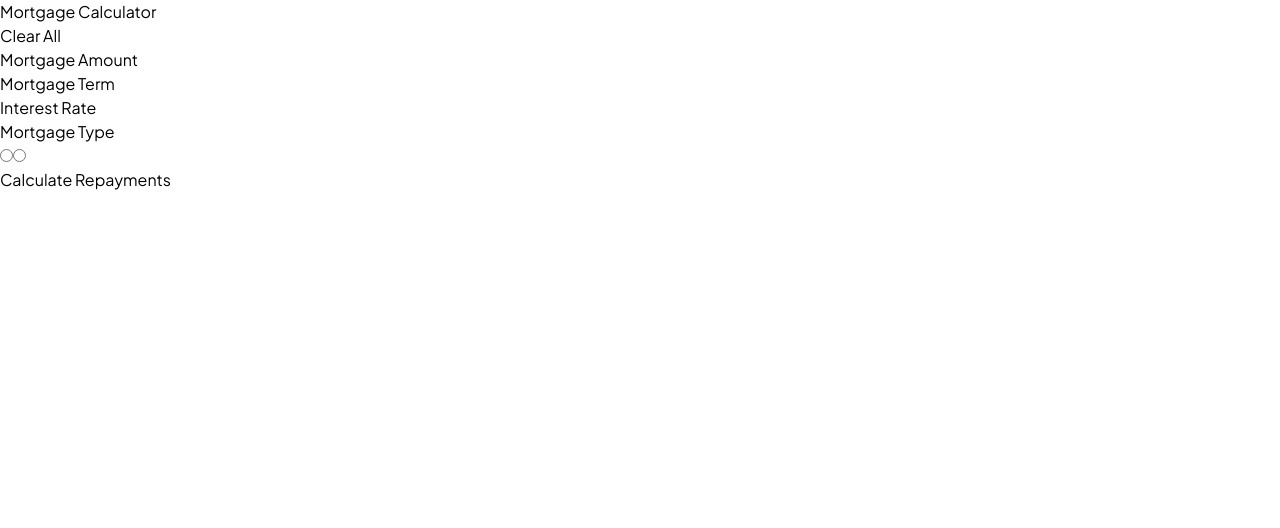
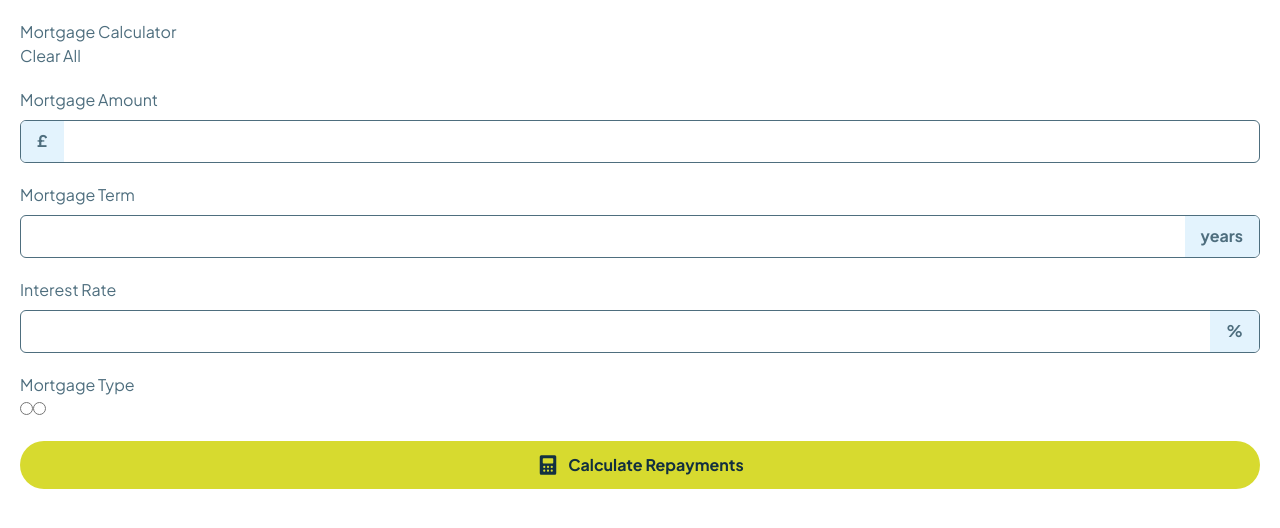
Before and after one commit to 7savv7/frontendmentor, a React (Vite) app in the folder junior/mortgage-repayment-calculator/: page / in a window 1280 px wide. Shown: the top 528 px of the page. Built offline with nearby package versions, Linux system fonts and the light colour scheme; a web font is replaced by a local one.

Commit message:
[mortgage-repayment-calculator]: Style inputs and button

```diff
--- a/junior/mortgage-repayment-calculator/src/App.tsx
+++ b/junior/mortgage-repayment-calculator/src/App.tsx
@@ -1,25 +1,52 @@
 function App() {
   return (
-    <div className="min-h-svh lg:min-h-screen">
-      <div>
+    <div className="min-h-svh lg:min-h-screen text-slate-700">
+      <div className="p-5 flex flex-col gap-5">
         <div>
           <h1>Mortgage Calculator</h1>
           <button type="button">Clear All</button>
         </div>
 
         <div>
-          <label htmlFor="">Mortgage Amount</label>
-          <input type="text" />
+          <label htmlFor="amount">Mortgage Amount</label>
+
+          <div className="w-full border border-slate-700 rounded-md flex overflow-hidden mt-2">
+            <p className="bg-slate-100 p-2 px-4 font-bold">£</p>
+
+            <input
+              type="text"
+              id="amount"
+              className="w-full h-full p-2.5 outline-none"
+            />
+          </div>
         </div>
 
         <div>
-          <label htmlFor="">Mortgage Term</label>
-          <input type="text" />
+          <label htmlFor="term">Mortgage Term</label>
+
+          <div className="w-full border border-slate-700 rounded-md flex overflow-hidden mt-2">
+            <input
+              type="text"
+              id="term"
+              className="w-full h-full p-2.5 outline-none"
+            />
+
+            <p className="bg-slate-100 p-2 px-4 font-bold">years</p>
+          </div>
         </div>
 
         <div>
-          <label htmlFor="">Interest Rate</label>
-          <input type="text" />
+          <label htmlFor="rate">Interest Rate</label>
+
+          <div className="w-full border border-slate-700 rounded-md flex overflow-hidden mt-2">
+            <input
+              type="text"
+              id="rate"
+              className="w-full h-full p-2.5 outline-none"
+            />
+
+            <p className="bg-slate-100 p-2 px-4 font-bold">%</p>
+          </div>
         </div>
 
         <div>
@@ -29,7 +56,13 @@ function App() {
           <input type="radio" value="Interest Only" name="type" />
         </div>
 
-        <button type="button">Calculate Repayments</button>
+        <button
+          type="button"
+          className="cursor-pointer rounded-full bg-lime flex items-center justify-center p-3 font-bold text-slate-900 gap-2"
+        >
+          <img src="/images/icon-calculator.svg" alt="calculator" /> Calculate
+          Repayments
+        </button>
       </div>
     </div>
   );
```
